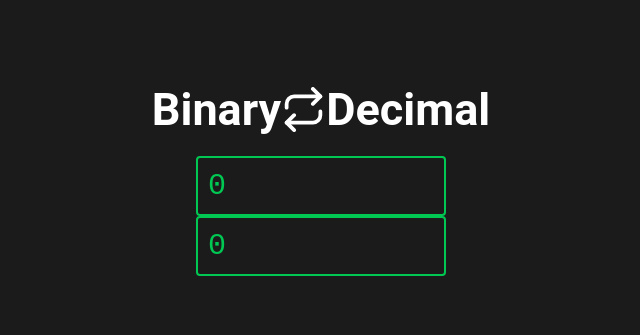
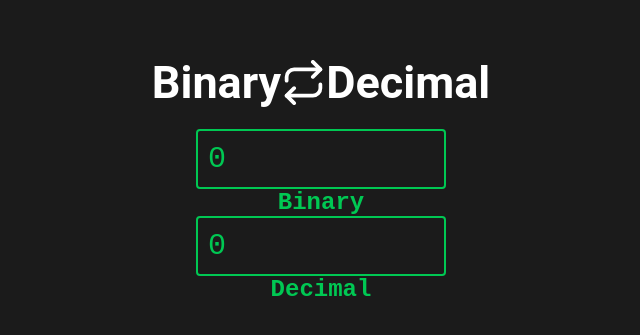
Before and after one commit to vanessamfc/binary-and-decimal-converter, a React (Create React App) app: page / in a window 1280 px wide. Shown: the part 221-556 px from the top of the page, without its empty margins (319-959 px from the left). Built offline with nearby package versions, Linux system fonts and the light colour scheme.

Commit message:
feat/add h2

```diff
--- a/src/Home/index.tsx
+++ b/src/Home/index.tsx
@@ -75,6 +75,7 @@ function Home() {
           setBinary(e.target.value);
         }}
       />
+    <h2>Binary</h2>
       <input
         type="text"
         value={decimalNumber}
@@ -82,6 +83,7 @@ function Home() {
           setDecimalNumber(e.target.value);
         }}
       />
+      <h2>Decimal</h2>
     </Container>
   );
 }
```
